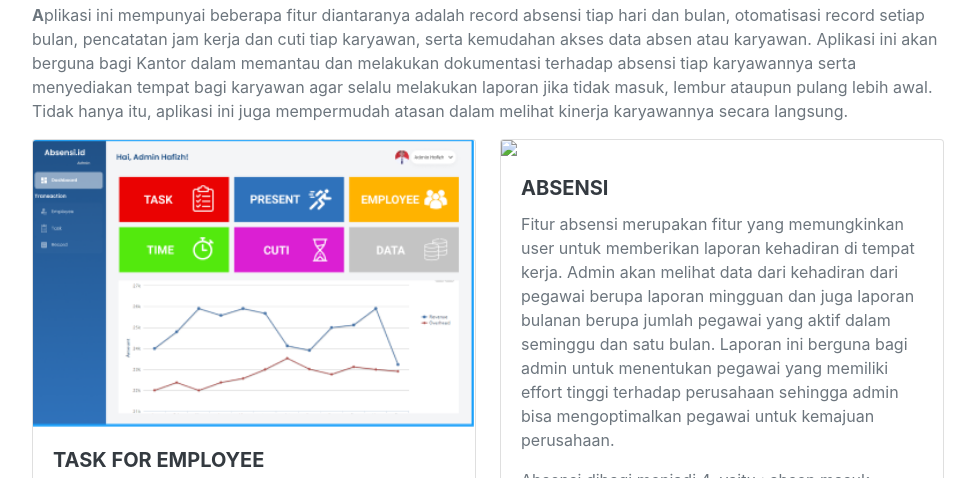
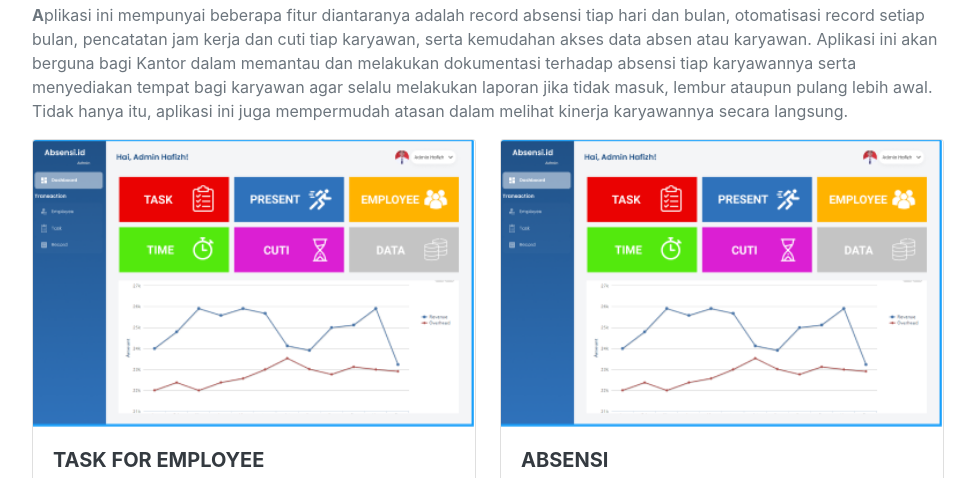
Before and after one commit to farhan1205/Absensi.id, a plain HTML site: page index.html in a window 1280 px wide. Shown: the part 2242-2720 px from the top of the page, without its empty margins (288-1263 px from the left). Drawn offline with nearby package versions, Linux system fonts and the light colour scheme; a web font is replaced by a local one.

Commit message:
Update index.html

```diff
--- a/index.html
+++ b/index.html
@@ -106,7 +106,7 @@
 
                         <div class="col-lg-6">
                             <div class="card" style="width: 100%;">
-                              <img src="assets/img/karyawan 1.PNG" class="card-img-top">
+                              <img src="assets/img/task.PNG" class="card-img-top">
                               <div class="card-body">
                               <h5 class="card-title">Absensi</h5>
                                 <p class="card-text">Fitur absensi merupakan fitur yang memungkinkan user untuk memberikan laporan kehadiran di tempat kerja. Admin akan melihat data dari kehadiran dari pegawai berupa laporan mingguan dan juga laporan bulanan berupa jumlah pegawai yang aktif dalam seminggu dan satu bulan. Laporan ini berguna bagi admin untuk menentukan pegawai yang memiliki effort tinggi terhadap perusahaan sehingga admin bisa mengoptimalkan pegawai untuk kemajuan perusahaan.</p>
```
